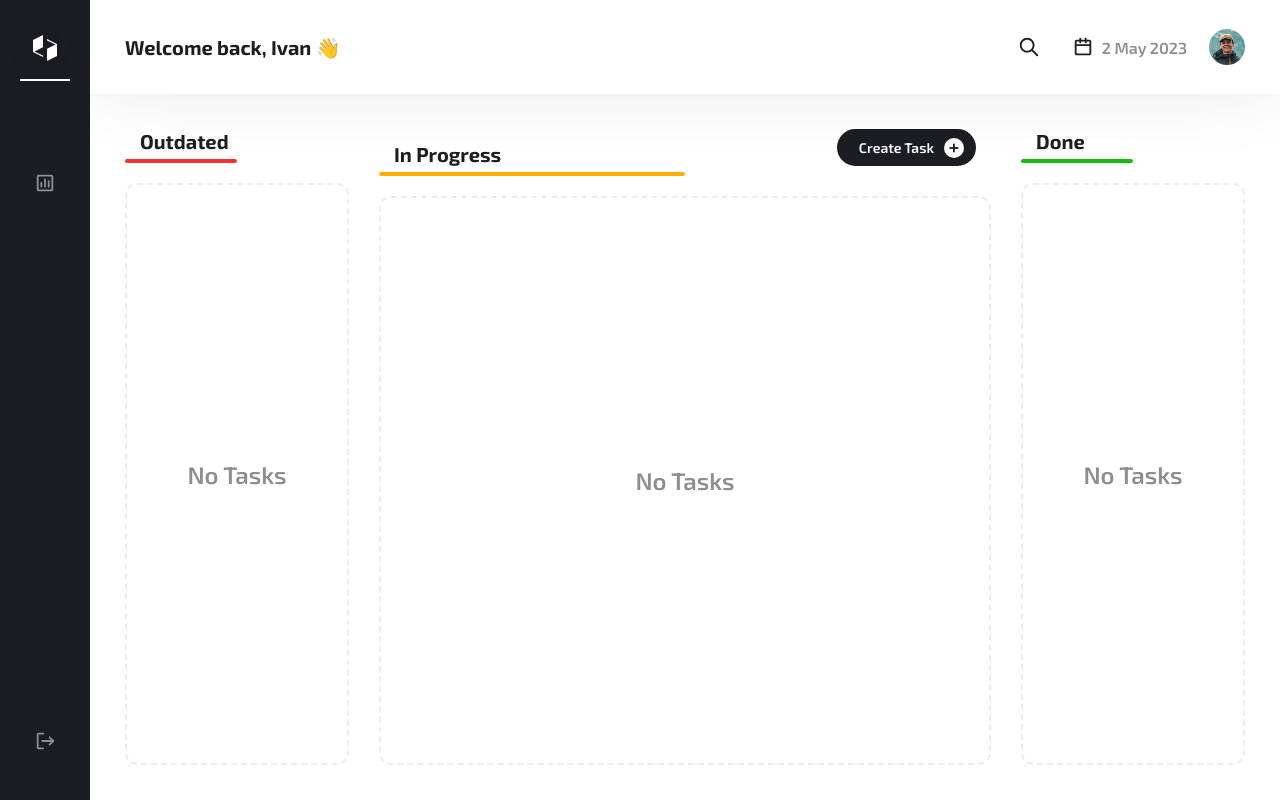
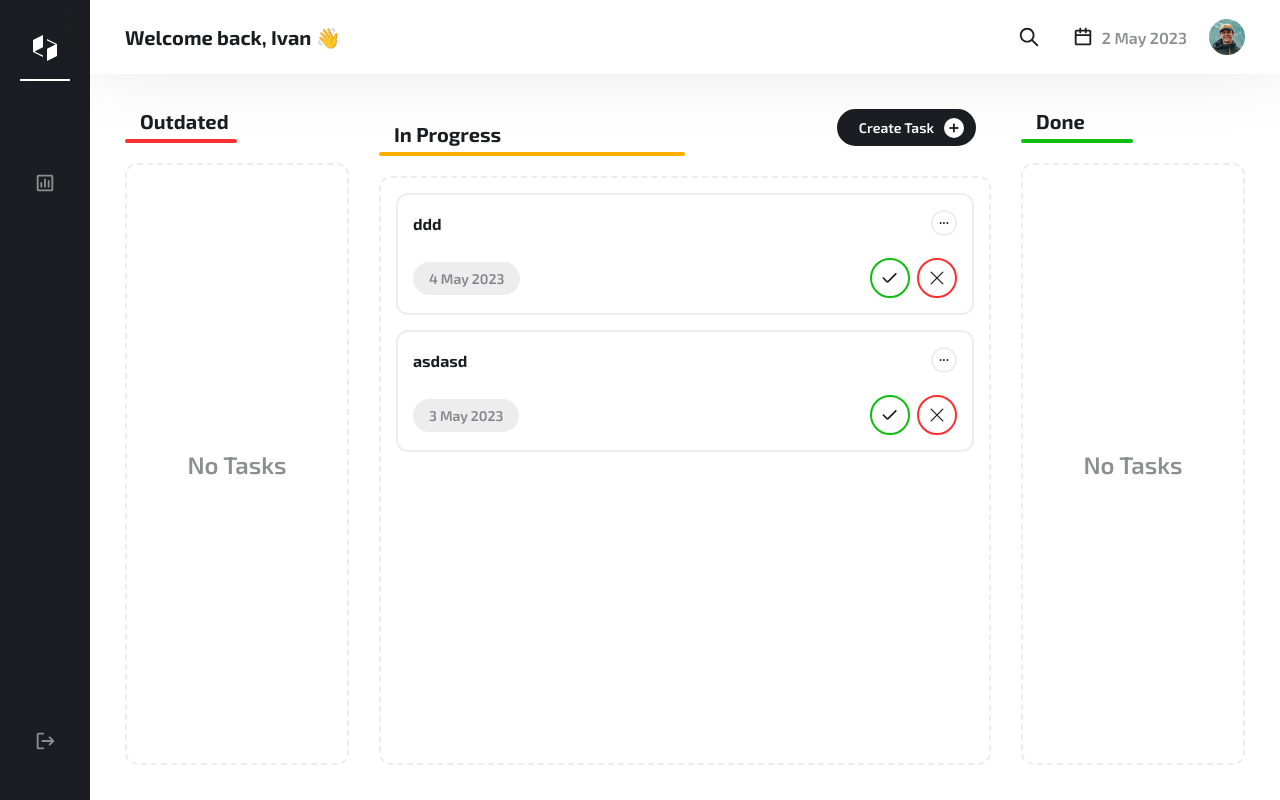
Before and after one commit to automatii4esski/todo-app, a React (Create React App) app: page /tasks in a window 1280 px wide. Built offline with nearby package versions, Linux system fonts and the light colour scheme; data requests are answered from the project's data file; some icons are missing.

Commit message:
fix return task

```diff
--- a/server/db.json
+++ b/server/db.json
@@ -1,3 +1,18 @@
 {
-  "tasks": []
+  "tasks": [
+    {
+      "id": 1683191457471,
+      "date": 1683189716796,
+      "desc": "",
+      "status": "active",
+      "title": "ddd"
+    },
+    {
+      "id": 1683191468316,
+      "date": 1683072000000,
+      "desc": "",
+      "status": "active",
+      "title": "asdasd"
+    }
+  ]
 }
--- a/src/pages/Tasks.tsx
+++ b/src/pages/Tasks.tsx
@@ -41,11 +41,17 @@ const Tasks: MyFC = () => {
     setCurrentTasks: (newArr: ITask[]) => any
   ) {
     return (taskToInteract: ITask) => {
-      const newTasks = [taskToInteract, ...inProgressTasks];
       setCurrentTasks(
         currentTasksArr.filter((task) => task.id !== taskToInteract.id)
       );
-      setInProgressTasks(newTasks);
+      let newTasks;
+      if (isOutdate(taskToInteract.date)) {
+        newTasks = [taskToInteract, ...outdatedTasks];
+        setOIutdatedTasks(newTasks);
+      } else {
+        newTasks = [taskToInteract, ...inProgressTasks];
+        setInProgressTasks(newTasks);
+      }
       taskToInteract.status = 'active';
       TaskService.put(taskToInteract);
     };
--- a/src/style/_vars.scss
+++ b/src/style/_vars.scss
@@ -7,4 +7,4 @@ $ui: #ededee;
 $green-color: #12bd12;
 $red-color: #fa3131;
 $yellow-color: #ffae00;
-$header-height: 94px;
+$header-height: 74px;
```
